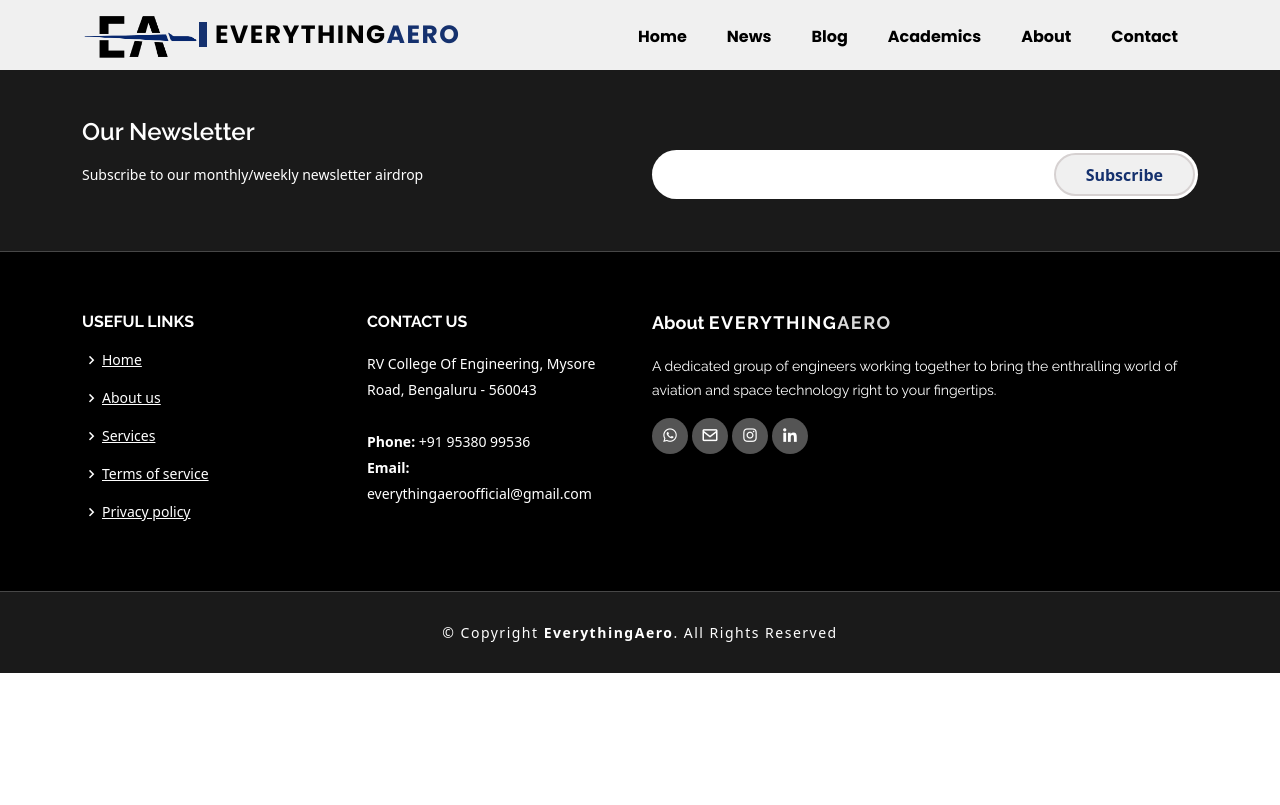
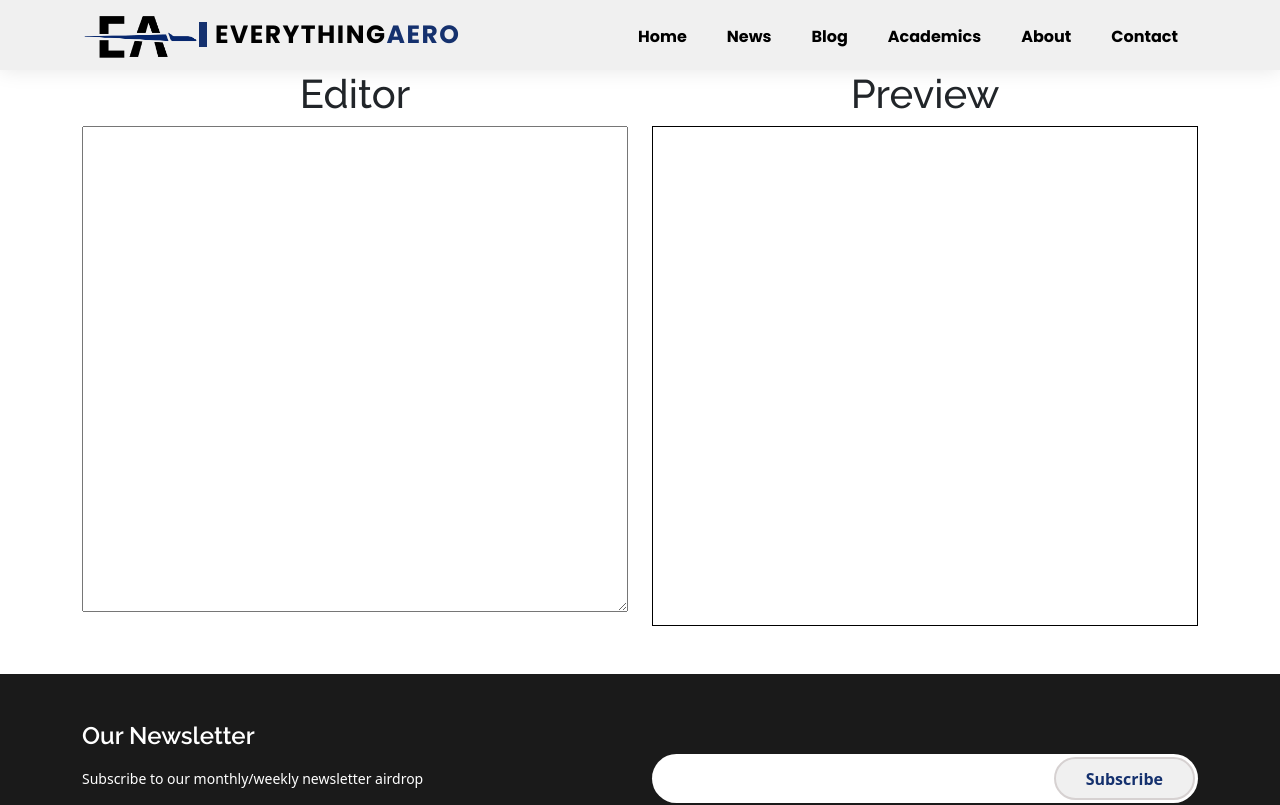
Before and after one commit to Everything-Aero/everything-aero.github.io, a React (Create React App) app: page /editor in a window 1280 px wide. Shown: the top 805 px of the page. Built offline with nearby package versions, Linux system fonts and the light colour scheme; a web font is replaced by a local one.

Commit message:
Editor added. To be modified to pages!

```diff
--- a/public/assets/css/style.css
+++ b/public/assets/css/style.css
@@ -3739,3 +3739,11 @@ progress {
   border: 2px solid #15316E;
   box-shadow: 0 5px 15px #15316E;
 }
+
+.editor-box {
+  width: 100%;
+  height: 100%;
+  box-sizing: border-box;
+  -webkit-box-sizing: border-box;
+  -moz-box-sizing: border-box;
+}
--- a/src/App.js
+++ b/src/App.js
@@ -12,6 +12,7 @@ import NewsArticlePage from './pages/NewsArticlePage';
 import BlogArticlePage from './pages/BlogArticlePage';
 import AcademicsPage from './pages/AcademicsPage';
 import NewsPage from './pages/NewsPage';
+import EditorPage from './pages/EditorPage';
 import Footer from './components/Footer';
 
 export default function App() {
@@ -37,6 +38,10 @@ export default function App() {
         <Route path='/news' component={NewsPage}/>
       </Switch>
 
+      <Route path='/editor'>
+        <EditorPage/>
+      </Route>
+
       <Route path='/academics'>
         <AcademicsPage/>
       </Route>
--- /dev/null
+++ b/src/pages/EditorPage.js
@@ -0,0 +1,28 @@
+import React, { useState } from 'react';
+import parse from 'html-react-parser';
+
+export default function EditorPage() {
+    const [html, setHTML] = useState('');
+    return (
+        <main id='main'>
+            <div class="container" data-aos="fade-up">
+                <div class="row">
+                    <div class="col-lg-6">
+                        <h1 style={{textAlign: 'center'}}>Editor</h1>
+                        <div style={{textAlign: 'center'}}>
+                            <textarea id="editor" class="editor-box" value={html} rows="20" onChange={(e) => setHTML(e.target.value)}></textarea>
+                        </div>
+                    </div>
+                    <div class="col-lg-6">
+                        <h1 style={{textAlign: 'center'}}>Preview</h1>
+                        <div style={{border: '1px solid black', height: '500px', overflowY: 'scroll', overflowX: 'clip'}}>
+                            {parse(html)}
+                        </div>
+                    </div>
+                </div>
+            </div>
+            <br/>
+            <br/>
+        </main>
+    )
+}
```
Also changed, not shown: 1 other file (tests, documents, lock files or other folders).
